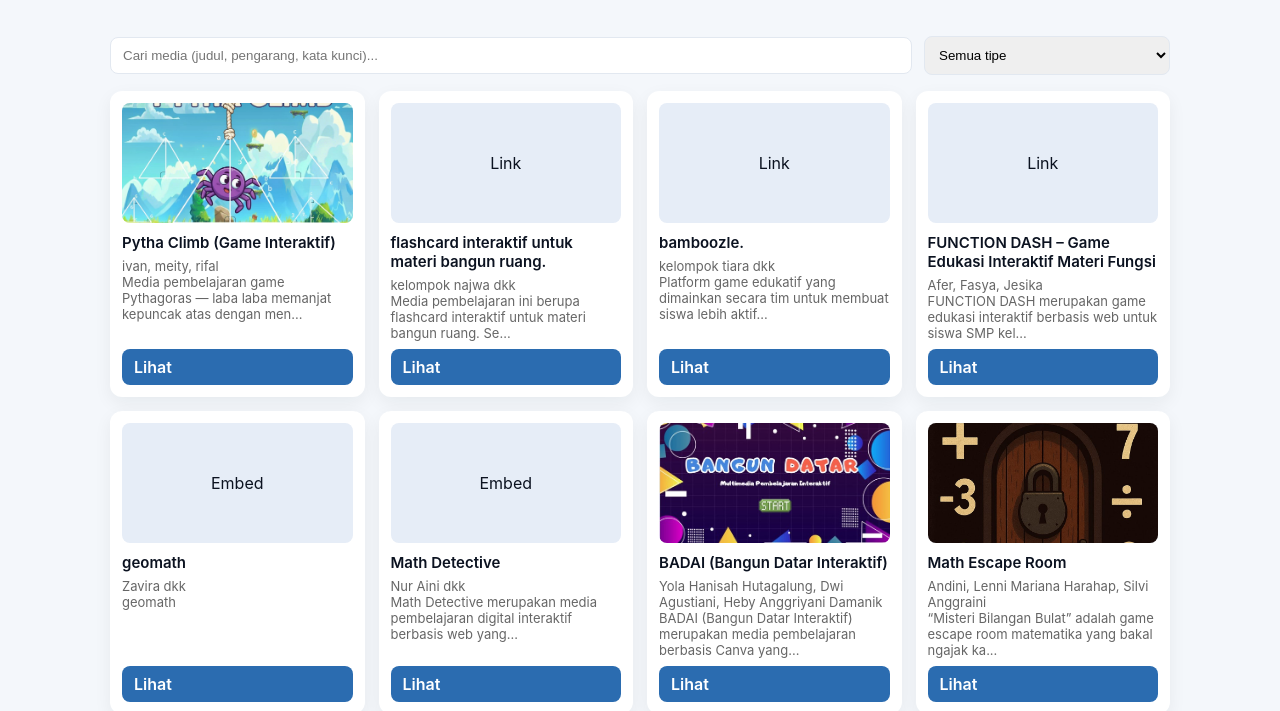
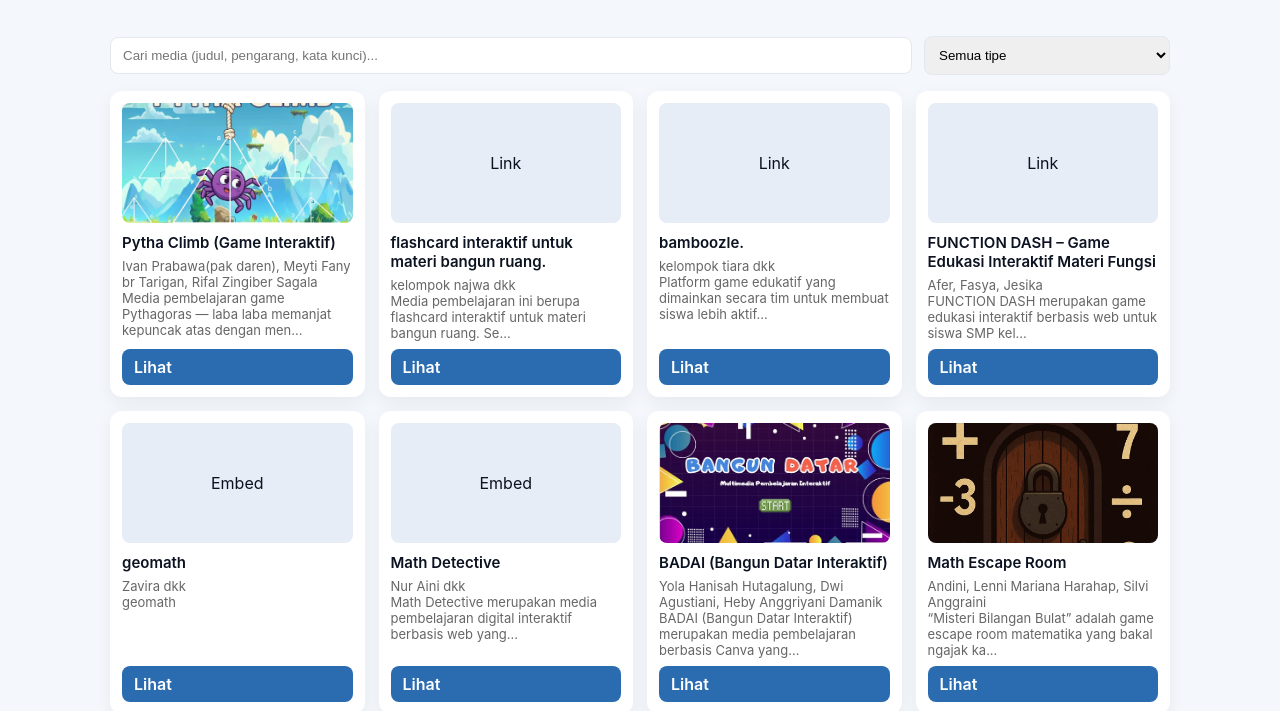
Before and after one commit to PSPM23E/mediapembelajaran, a plain HTML site: page index.html in a window 1280 px wide. Shown: the part 96-807 px from the top of the page. Drawn offline with Linux system fonts and the light colour scheme.

Commit message:
Update index.html

```diff
--- a/index.html
+++ b/index.html
@@ -126,7 +126,7 @@ Features included:
            {
         id: 'pytha-climb',
         title: 'Pytha Climb (Game Interaktif)'
-        ,authors: 'ivan, meity, rifal',
+        ,authors: 'Ivan Prabawa(pak daren), Meyti Fany br Tarigan, Rifal Zingiber Sagala',
         type: 'embed',
         src: 'media/pytha-climb/index.html',
         thumb: 'media/pytha-climb/thumb.jpg',
```
